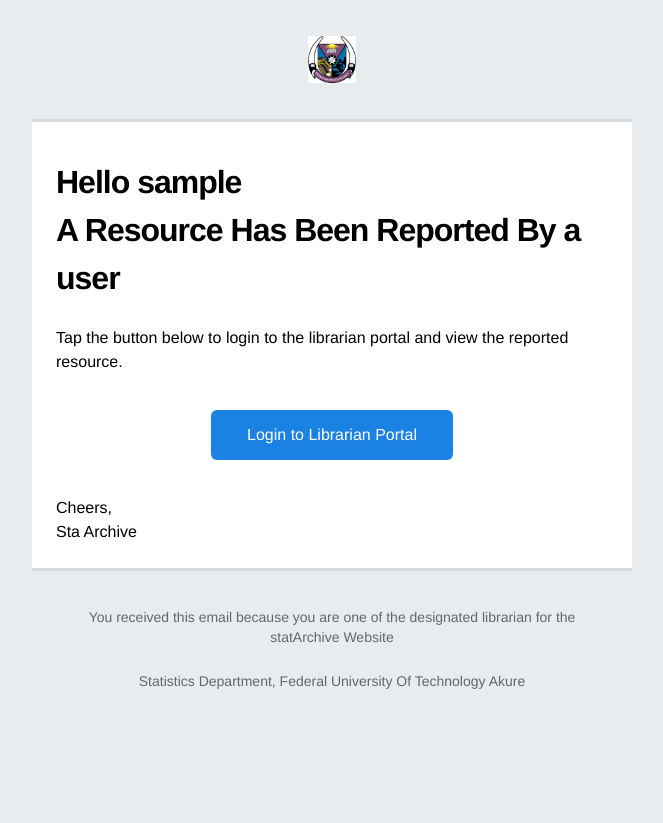
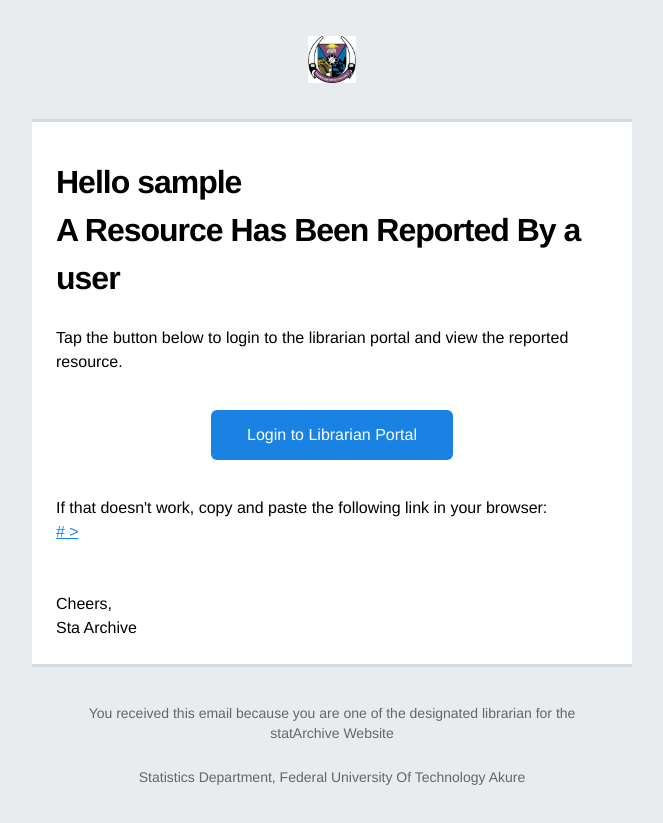
Before and after one commit to thoth2357/STAT-ARCHIVE, a Django app: template templates/Auth/report_resource_email.html in a window 1280 px wide. Shown: the whole page, without its empty margins (308-971 px from the left). Before the commit the page ends 689 px from the top, so only its background shows below. Run offline with Django 4.2, Linux system fonts and the light colour scheme; the template is opened without the code that fills it: most values are stand-ins (such as "Sample title", 1, 10 or a date in 2020); parts of the project's set-up code (start-up, migrations or seed data) failed here and were passed over; some libraries are stand-ins or nearby versions; some web fonts are replaced.

Commit message:
:recycle: :sparkles: Added librarian email for receiving report email

```diff
--- a/templates/Auth/report_resource_email.html
+++ b/templates/Auth/report_resource_email.html
@@ -167,6 +167,29 @@
                                 font-family: 'Source Sans Pro', Helvetica, Arial, sans-serif;
                                 font-size: 16px;
                                 line-height: 24px;
+                            ">
+                            <p style="margin: 0">
+                                If that doesn't work, copy and paste the following link in your
+                                browser:
+                            </p>
+                            <p style="margin: 0">
+                                <a href="{{verification_link}}" target="_blank"
+                                    >{{verification_link}}
+                                >
+                            </p>
+                        </td>
+                    </tr>
+
+                    <!-- start copy -->
+                    <tr>
+                        <td
+                            align="left"
+                            bgcolor="#ffffff"
+                            style="
+                                padding: 24px;
+                                font-family: 'Source Sans Pro', Helvetica, Arial, sans-serif;
+                                font-size: 16px;
+                                line-height: 24px;
                                 border-bottom: 3px solid #d4dadf;
                             ">
                             <p style="margin: 0">
```
Also changed, not shown: Dashboard/signals.py (+7 -6 lines).
